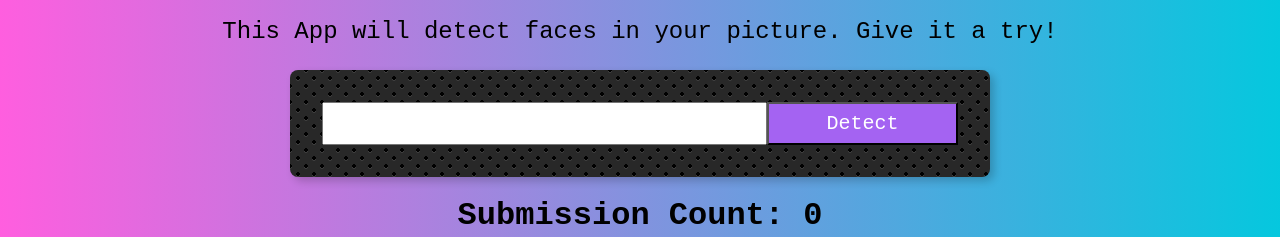
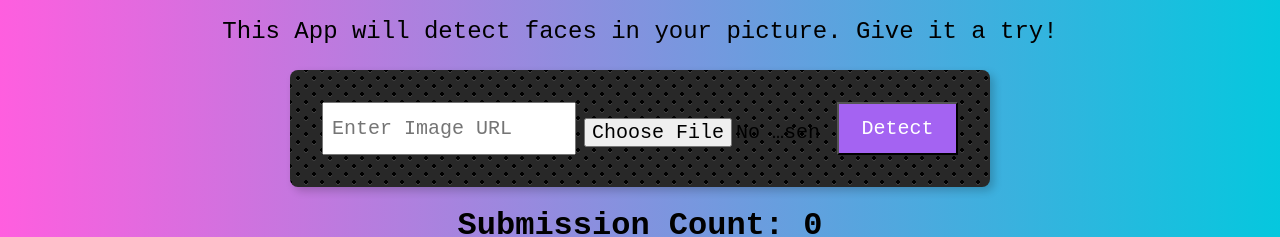
Before and after one commit to giovanni-rojas/facefind, a React (Create React App) app: page / in a window 1280 px wide. Shown: the part 144-381 px from the top of the page. Built offline with nearby package versions, Linux system fonts and the light colour scheme; the HTML template or start-up script is replaced by a standard one.

Commit message:
working deployment

```diff
--- a/package.json
+++ b/package.json
@@ -3,6 +3,7 @@
   "version": "0.1.0",
   "private": true,
   "dependencies": {
+    "browser-image-compression": "^2.0.2",
     "knex": "^3.1.0",
     "particles-bg": "^2.5.5",
     "react": "^18.2.0",
--- a/src/App.js
+++ b/src/App.js
@@ -1,13 +1,9 @@
 import React, { Component } from 'react';
-//import Particles from 'react-particles-js';
 import ParticlesBg from 'particles-bg';
-import Navigation from './components/Navigation/Navigation';
 import Logo from './components/Logo/Logo';
-import Rank from './components/Rank/Rank';
 import ImageLinkForm from './components/ImageLinkForm/ImageLinkForm';
 import FacialRecognition from './components/FacialRecognition/FacialRecognition';
-import Signin from './components/Signin/Signin';
-import Register from './components/Register/Register';
+import imageCompression from 'browser-image-compression';
 import './App.css';
 
 const initialState = {
@@ -20,9 +16,30 @@ const initialState = {
 class App extends Component {
   constructor() {
     super();
-    this.state = initialState;
+    this.state = {
+      ...initialState,
+      file:null,
+    };
   }
 
+  onFileChange = async (event) => {
+    const file = event.target.files[0];
+    const options = {
+      maxSizeMB: 1,          // Limit the file size to 1MB
+      maxWidthOrHeight: 800, // Adjust to your preference
+      useWebWorker: true,
+    };
+    try {
+      const compressedFile = await imageCompression(file, options);
+      const reader = new FileReader();
+      reader.onloadend = () => {
+        this.setState({ file: reader.result });
+      };
+      reader.readAsDataURL(compressedFile);  // Convert compressed file to base64
+    } catch (error) {
+      console.error('Error compressing image:', error);
+    }
+  };
 
   calculateBoxLocation = (data) => {
     const image = document.getElementById('inputImage');
@@ -49,15 +66,15 @@ class App extends Component {
   }
 
   onButtonSubmit = () => {
-    this.setState({ imageUrl: this.state.input });
-    fetch('https://agile-brushlands-08884-f69c8fdf1fe8.herokuapp.com/imageurl',
-    {
-      method: 'post',
-      headers: {'Content-Type': 'application/json'},
-      body: JSON.stringify(
-      {
-        input: this.state.input
-      })
+    if (this.state.file) {
+      // Handle file upload
+      this.setState({ imageUrl: this.state.file });
+      fetch('https://agile-brushlands-08884-f69c8fdf1fe8.herokuapp.com/imageurl', {
+        method: 'POST',
+        headers: { 'Content-Type': 'application/json' },
+        body: JSON.stringify({
+          file: this.state.file,  // Send the base64 file to backend
+        }),
       })
         .then(response => response.json())
         .then(result => {
@@ -65,12 +82,33 @@ class App extends Component {
             this.displayFaceBox(this.calculateBoxLocation(result));
             this.setState(prevState => {
               const newCount = prevState.submissionCount + 1;
-          sessionStorage.setItem('submissionCount', newCount);  // Save to sessionStorage
+              sessionStorage.setItem('submissionCount', newCount);
               return { submissionCount: newCount };
             });
           }
         })
         .catch(err => console.log('Error:', err));
+    } else if (this.state.input) {
+      // Handle image URL submission (as it already works)
+      this.setState({ imageUrl: this.state.input });
+      fetch('https://agile-brushlands-08884-f69c8fdf1fe8.herokuapp.com/imageurl', {
+        method: 'POST',
+        headers: { 'Content-Type': 'application/json' },
+        body: JSON.stringify({ input: this.state.input }),
+      })
+        .then(response => response.json())
+        .then(result => {
+          if (result) {
+            this.displayFaceBox(this.calculateBoxLocation(result));
+            this.setState(prevState => {
+              const newCount = prevState.submissionCount + 1;
+              sessionStorage.setItem('submissionCount', newCount);
+              return { submissionCount: newCount };
+            });
+          }
+        })
+        .catch(err => console.log('Error:', err));
+    }
   };
 
   render() {
@@ -81,6 +119,7 @@ class App extends Component {
         <Logo />
         <ImageLinkForm
           onInputChange={ this.onInputChange }
+          onFileChange={this.onFileChange}
           onButtonSubmit={ this.onButtonSubmit } />
         <h1>Submission Count: {this.state.submissionCount}</h1>
         <FacialRecognition boxes={ boxes } imageUrl={ imageUrl }/>
--- a/src/components/ImageLinkForm/ImageLinkForm.js
+++ b/src/components/ImageLinkForm/ImageLinkForm.js
@@ -1,7 +1,7 @@
-import React from 'react';
+import React, { useState } from 'react';
 import './ImageLinkForm.css';
 
-const ImageLinkForm = ( { onInputChange, onButtonSubmit } ) => {
+const ImageLinkForm = ( { onInputChange, onButtonSubmit, onFileChange } ) => {
 
 	const handleKeyPress = (event) => {
 		if (event.key === 'Enter') {
@@ -15,12 +15,25 @@ const ImageLinkForm = ( { onInputChange, onButtonSubmit } ) => {
 				{'This App will detect faces in your picture. Give it a try!'}
 			</p>
 			<div className='center'>
-				<div className='form center pa4 br3 shadow-5'>
-					<input className='f4 pa2 w-70 center' type='text' onChange={ onInputChange } onKeyPress={handleKeyPress}/>
-					<button
-						className='w-30 grow f4 link ph3 pv2 dib white bg-light-purple'
-						onClick = { onButtonSubmit }
-					>Detect</button>
+        <div className='form center pa4 br3 shadow-5'>
+          <input
+            className='f4 pa2 w-70 center'
+            type='text'
+            placeholder='Enter Image URL'
+            onChange={onInputChange}
+            onKeyPress={handleKeyPress}
+          />
+          <input
+            className='f4 pa2 w-70 center mt2'
+            type='file'
+            onChange={onFileChange} // Handle file upload
+          />
+          <button
+            className='w-30 grow f4 link ph3 pv2 dib white bg-light-purple'
+            onClick={onButtonSubmit}
+          >
+            Detect
+          </button>
 				</div>
 			</div>
 		</div>
```
Also changed, not shown: 1 other file (tests, documents, lock files or other folders). Lines whose indentation alone changed are shown as unchanged.
